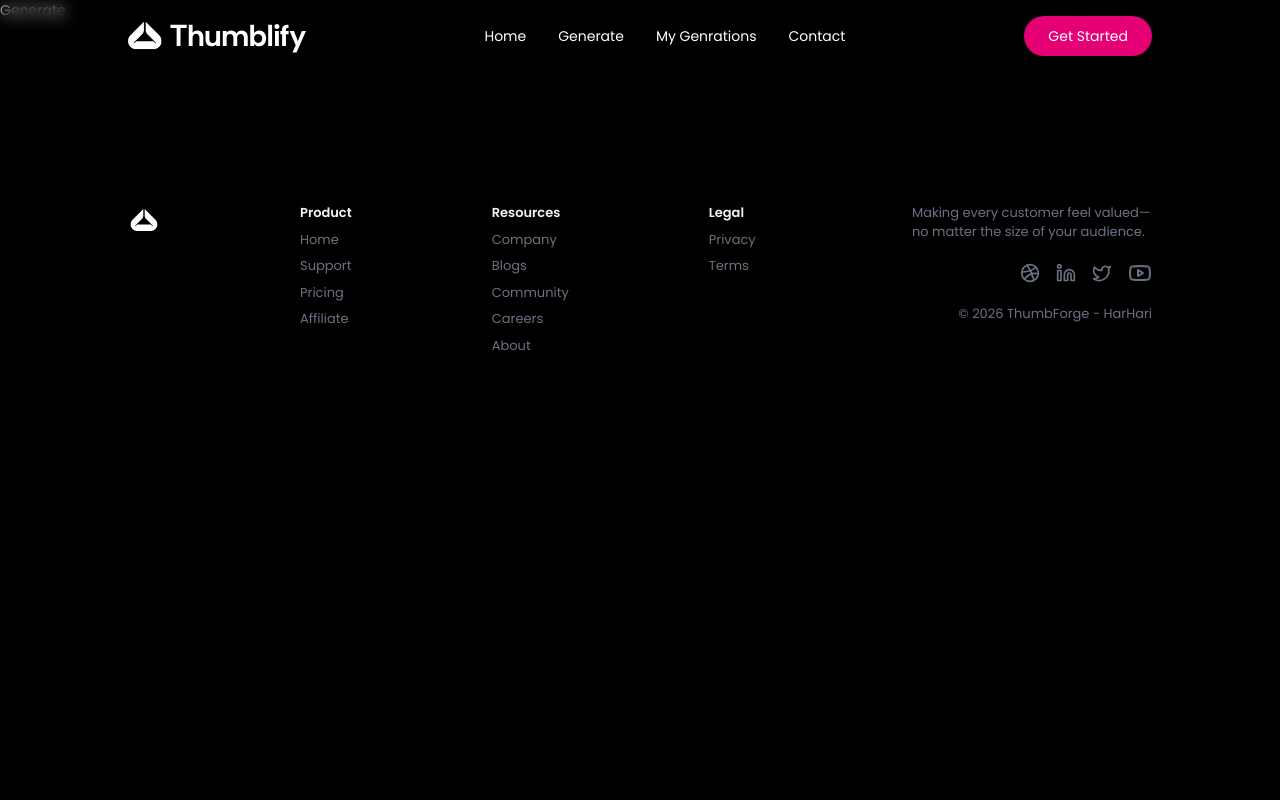
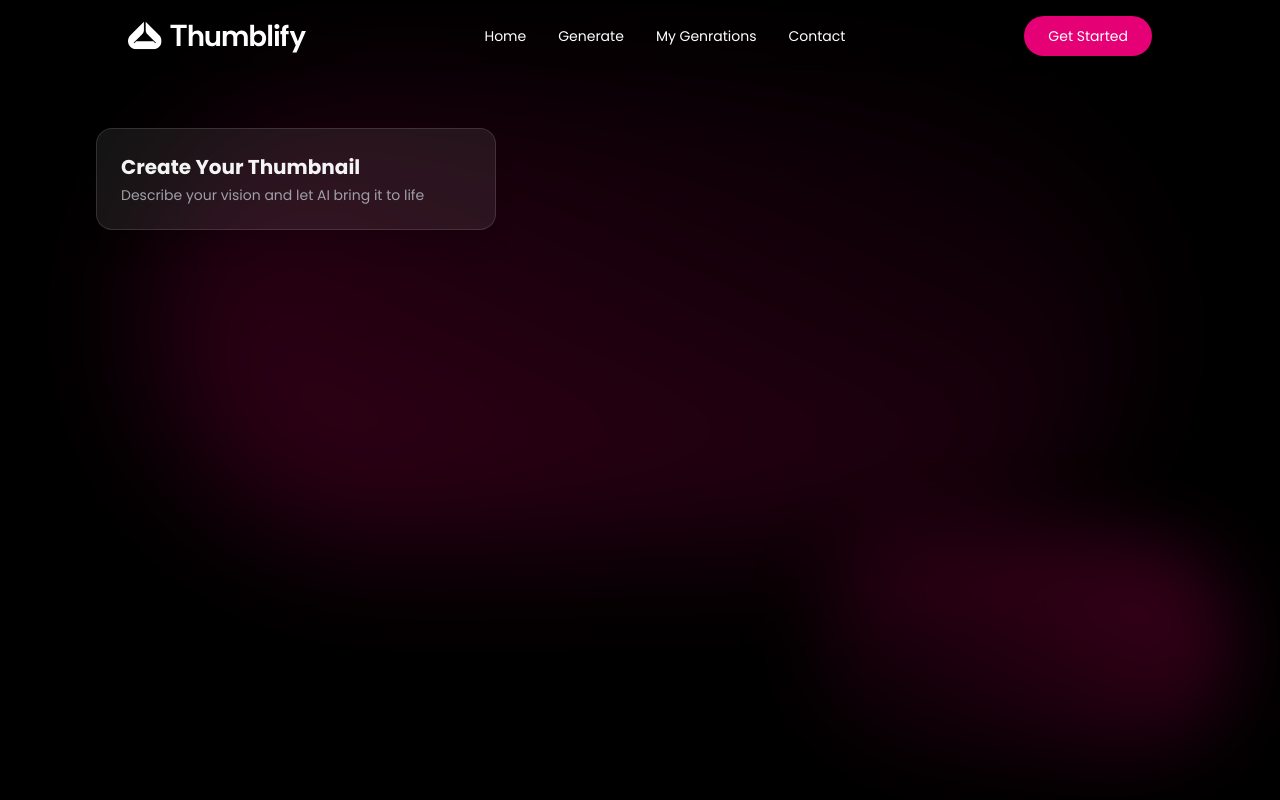
Before and after one commit to shankar-akashkore/ThumbForge, a React (Vite) app in the folder client/reactjs/: page /generate in a window 1280 px wide. Shown: the top 800 px of the page. Built offline with nearby package versions, Linux system fonts and the light colour scheme.

Commit message:
Generate page heading and text

```diff
--- a/client/reactjs/src/components/Login.tsx
+++ b/client/reactjs/src/components/Login.tsx
@@ -33,40 +33,38 @@
                 <p className="text-gray-400 text-sm mt-2">Please sign in to continue</p>
 
                 {state !== "login" && (
-                    <div className="flex items-center mt-6 w-full bg-white/5 ring-2 ring-white/10 focus-within:ring-indigo-500/60 h-12 rounded-full overflow-hidden pl-6 gap-2 transition-all ">
+                    <div className="flex items-center mt-6 w-full bg-white/5 ring-2 ring-white/10 focus-within:ring-pink-500/60 h-12 rounded-full overflow-hidden pl-6 gap-2 transition-all ">
                         <svg xmlns="http://www.w3.org/2000/svg" width="16" height="16" viewBox="0 0 24 24" fill="none" stroke="currentColor" className="text-white/60" strokeWidth="2" strokeLinecap="round" strokeLinejoin="round"> <circle cx="12" cy="8" r="5" /> <path d="M20 21a8 8 0 0 0-16 0" /> </svg>
                         <input type="text" name="name" placeholder="Name" className="w-full bg-transparent text-white placeholder-white/60 border-none outline-none " value={formData.name} onChange={handleChange} required />
                     </div>
                 )}
 
-                <div className="flex items-center w-full mt-4 bg-white/5 ring-2 ring-white/10 focus-within:ring-indigo-500/60 h-12 rounded-full overflow-hidden pl-6 gap-2 transition-all ">
+                <div className="flex items-center w-full mt-4 bg-white/5 ring-2 ring-white/10 focus-within:ring-pink-500/60 h-12 rounded-full overflow-hidden pl-6 gap-2 transition-all ">
                     <svg xmlns="http://www.w3.org/2000/svg" width="14" height="14" viewBox="0 0 24 24" fill="none" stroke="currentColor" className="text-white/75" strokeWidth="2" strokeLinecap="round" strokeLinejoin="round"> <path d="m22 7-8.991 5.727a2 2 0 0 1-2.009 0L2 7" /> <rect x="2" y="4" width="20" height="16" rx="2" /> </svg>
                     <input type="email" name="email" placeholder="Email id" className="w-full bg-transparent text-white placeholder-white/60 border-none outline-none " value={formData.email} onChange={handleChange} required />
                 </div>
 
-                <div className=" flex items-center mt-4 w-full bg-white/5 ring-2 ring-white/10 focus-within:ring-indigo-500/60 h-12 rounded-full overflow-hidden pl-6 gap-2 transition-all ">
+                <div className=" flex items-center mt-4 w-full bg-white/5 ring-2 ring-white/10 focus-within:ring-pink-500/60 h-12 rounded-full overflow-hidden pl-6 gap-2 transition-all ">
                     <svg xmlns="http://www.w3.org/2000/svg" width="14" height="14" viewBox="0 0 24 24" fill="none" stroke="currentColor" className="text-white/75" strokeWidth="2" strokeLinecap="round" strokeLinejoin="round"> <rect width="18" height="11" x="3" y="11" rx="2" ry="2" /> <path d="M7 11V7a5 5 0 0 1 10 0v4" /> </svg>
                     <input type="password" name="password" placeholder="Password" className="w-full bg-transparent text-white placeholder-white/60 border-none outline-none" value={formData.password} onChange={handleChange} required />
                 </div>
 
                 <div className="mt-4 text-left">
-                    <button className="text-sm text-indigo-400 hover:underline">
+                    <button className="text-sm text-pink-400 hover:underline">
                         Forget password?
                     </button>
                 </div>
 
-                <button type="submit" className="mt-2 w-full h-11 rounded-full text-white bg-indigo-600 hover:bg-indigo-500 transition " >
+                <button type="submit" className="mt-2 w-full h-11 rounded-full text-white bg-pink-600 hover:bg-pink-500 transition " >
                     {state === "login" ? "Login" : "Sign up"}
                 </button>
 
                 <p onClick={() => setState(prev => prev === "login" ? "register" : "login")} className="text-gray-400 text-sm mt-3 mb-11 cursor-pointer" >
                     {state === "login" ? "Don't have an account?" : "Already have an account?"}
-                    <span className="text-indigo-400 hover:underline ml-1">click here</span>
+                    <span className="text-pink-400 hover:underline ml-1">click here</span>
                 </p>
             </form>
      </div>
-            {/* Soft Backdrop*/}
-
         </>
   )
 }
--- a/client/reactjs/src/components/SoftBackdrop.tsx
+++ b/client/reactjs/src/components/SoftBackdrop.tsx
@@ -3,8 +3,8 @@
 export const SoftBackdrop = () => {
   return (
             <div className='fixed inset-0 -z-1 pointer-events-none'>
-                <div className='absolute left-1/2 top-20 -translate-x-1/2 w-245 h-115 bg-linear-to-tr from-indigo-800/35 to-transparent rounded-full blur-3xl' />
-                <div className='absolute right-12 bottom-10 w-105 h-55 bg-linear-to-bl from-indigo-700/35 to-transparent rounded-full blur-2xl' />
+                <div className='absolute left-1/2 top-20 -translate-x-1/2 w-245 h-115 bg-linear-to-tr from-pink-800/35 to-transparent rounded-full blur-3xl' />
+                <div className='absolute right-12 bottom-10 w-105 h-55 bg-linear-to-bl from-pink-700/35 to-transparent rounded-full blur-2xl' />
             </div>
   )
 }
--- a/client/reactjs/src/pages/Generate.tsx
+++ b/client/reactjs/src/pages/Generate.tsx
@@ -1,7 +1,39 @@
+import { useParams } from "react-router-dom"
+import { useState } from "react";
+import type { IThumbnail } from "../assets 2/assets";
+import { SoftBackdrop } from "../components/SoftBackdrop";
 
 
 export const Generate = () => {
+  const {id} = useParams();
+  const [title, setTitle] = useState('')
+  const [additionalDetails, setAdditionalDetails] = useState('');
+
+  const [thumbnail, setThumbnail] = useState<IThumbnail | null>(null);
+  const [loading, setLoading] = useState(false);
+
   return (
-    <div>Generate</div>
+    <>
+    <SoftBackdrop />
+    <div className="pt-24 min-h-screen">
+      <main className="max-w-6xl mx-auto px-4 sm:px-6 lg:px-8 py-8 pb-28 lg:pb-8">
+        <div className="grid lg:grid-cols-[400px_1fr] gap-8">
+           {/* Left side  */}
+          <div className={`space-y-6 ${id && 'pointer-events-none'}`}>
+            <div className="p-6 rounded-2xl bg-white/8 border border-white/12 shadow-xl space-y-6">
+              <div>
+                <h2 className="text-xl font-bold text-zinc-100 mb-1">Create Your Thumbnail</h2>
+                <p className="text-sm text-zinc-400">Describe your vision and let AI bring it to life</p>
+              </div>
+            </div>
+          </div>
+
+
+          {/* Right side */}
+          <div></div>
+        </div>
+      </main>
+    </div>
+    </>
   )
 }
```
